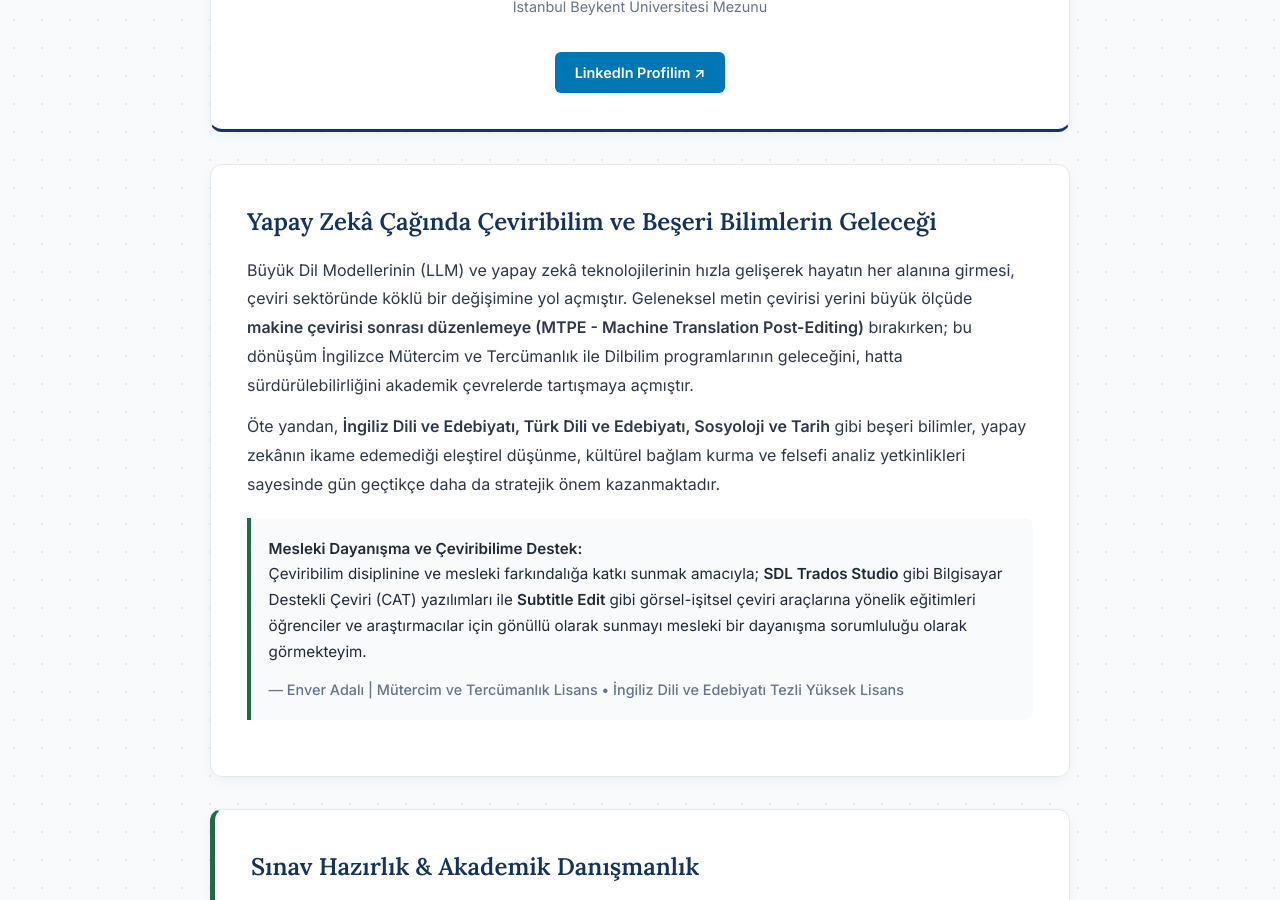
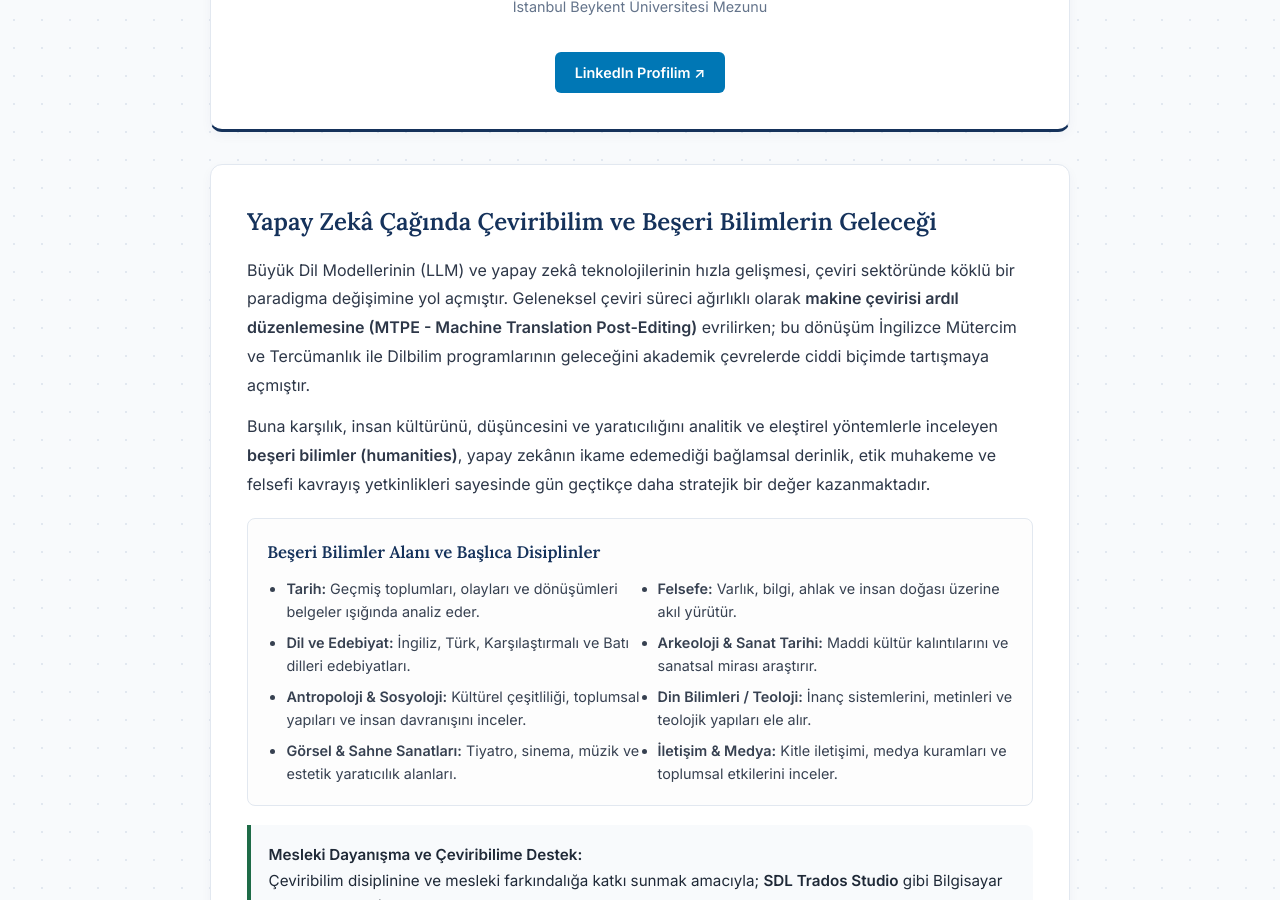
Before and after one commit to adalienver/adalienver.github.io, a Jekyll site: the page built from index.md, in a window 1280 px wide and 900 px high, scrolled down 274 px. Built offline with Jekyll 4.4.1, drawn with Linux system fonts in a browser that asks for light colours.

Commit message:
Update index.md

```diff
--- a/index.md
+++ b/index.md
@@ -24,11 +24,27 @@ title: Ana Sayfa
 <div class="card">
   <h2>Yapay Zekâ Çağında Çeviribilim ve Beşeri Bilimlerin Geleceği</h2>
   <p style="margin-top: 0.8rem; font-size: 1rem; line-height: 1.8; color: #2d3748;">
-    Büyük Dil Modellerinin (LLM) ve yapay zekâ teknolojilerinin hızla gelişerek hayatın her alanına girmesi, çeviri sektöründe köklü bir değişimine yol açmıştır. Geleneksel metin çevirisi yerini büyük ölçüde <strong>makine çevirisi sonrası düzenlemeye (MTPE - Machine Translation Post-Editing)</strong> bırakırken; bu dönüşüm İngilizce Mütercim ve Tercümanlık ile Dilbilim programlarının geleceğini, hatta sürdürülebilirliğini akademik çevrelerde tartışmaya açmıştır.
+    Büyük Dil Modellerinin (LLM) ve yapay zekâ teknolojilerinin hızla gelişmesi, çeviri sektöründe köklü bir paradigma değişimine yol açmıştır. Geleneksel çeviri süreci ağırlıklı olarak <strong>makine çevirisi ardıl düzenlemesine (MTPE - Machine Translation Post-Editing)</strong> evrilirken; bu dönüşüm İngilizce Mütercim ve Tercümanlık ile Dilbilim programlarının geleceğini akademik çevrelerde ciddi biçimde tartışmaya açmıştır.
   </p>
+
   <p style="margin-top: 0.8rem; font-size: 1rem; line-height: 1.8; color: #2d3748;">
-    Öte yandan, <strong>İngiliz Dili ve Edebiyatı, Türk Dili ve Edebiyatı, Sosyoloji ve Tarih</strong> gibi beşeri bilimler, yapay zekânın ikame edemediği eleştirel düşünme, kültürel bağlam kurma ve felsefi analiz yetkinlikleri sayesinde gün geçtikçe daha da stratejik önem kazanmaktadır.
+    Buna karşılık, insan kültürünü, düşüncesini ve yaratıcılığını analitik ve eleştirel yöntemlerle inceleyen <strong>beşeri bilimler (humanities)</strong>, yapay zekânın ikame edemediği bağlamsal derinlik, etik muhakeme ve felsefi kavrayış yetkinlikleri sayesinde gün geçtikçe daha stratejik bir değer kazanmaktadır.
   </p>
+
+  <!-- Beşeri Bilimler Disiplinleri -->
+  <div style="margin-top: 1.2rem; background: #fdfdfd; border: 1px solid var(--border); border-radius: 8px; padding: 1.2rem;">
+    <h3 style="font-size: 1.05rem; color: var(--primary); margin-bottom: 0.6rem;">Beşeri Bilimler Alanı ve Başlıca Disiplinler</h3>
+    <ul style="display: grid; grid-template-columns: repeat(auto-fit, minmax(240px, 1fr)); gap: 0.5rem 1rem; margin: 0; padding-left: 1.2rem; font-size: 0.9rem; color: #374151; line-height: 1.6;">
+      <li><strong>Tarih:</strong> Geçmiş toplumları, olayları ve dönüşümleri belgeler ışığında analiz eder.</li>
+      <li><strong>Felsefe:</strong> Varlık, bilgi, ahlak ve insan doğası üzerine akıl yürütür.</li>
+      <li><strong>Dil ve Edebiyat:</strong> İngiliz, Türk, Karşılaştırmalı ve Batı dilleri edebiyatları.</li>
+      <li><strong>Arkeoloji & Sanat Tarihi:</strong> Maddi kültür kalıntılarını ve sanatsal mirası araştırır.</li>
+      <li><strong>Antropoloji & Sosyoloji:</strong> Kültürel çeşitliliği, toplumsal yapıları ve insan davranışını inceler.</li>
+      <li><strong>Din Bilimleri / Teoloji:</strong> İnanç sistemlerini, metinleri ve teolojik yapıları ele alır.</li>
+      <li><strong>Görsel & Sahne Sanatları:</strong> Tiyatro, sinema, müzik ve estetik yaratıcılık alanları.</li>
+      <li><strong>İletişim & Medya:</strong> Kitle iletişimi, medya kuramları ve toplumsal etkilerini inceler.</li>
+    </ul>
+  </div>
 
   <div class="abstract-quote" style="border-left: 4px solid var(--accent); background: #f8fafc; padding: 1.1rem; margin-top: 1.2rem;">
     <strong>Mesleki Dayanışma ve Çeviribilime Destek:</strong><br>
```
